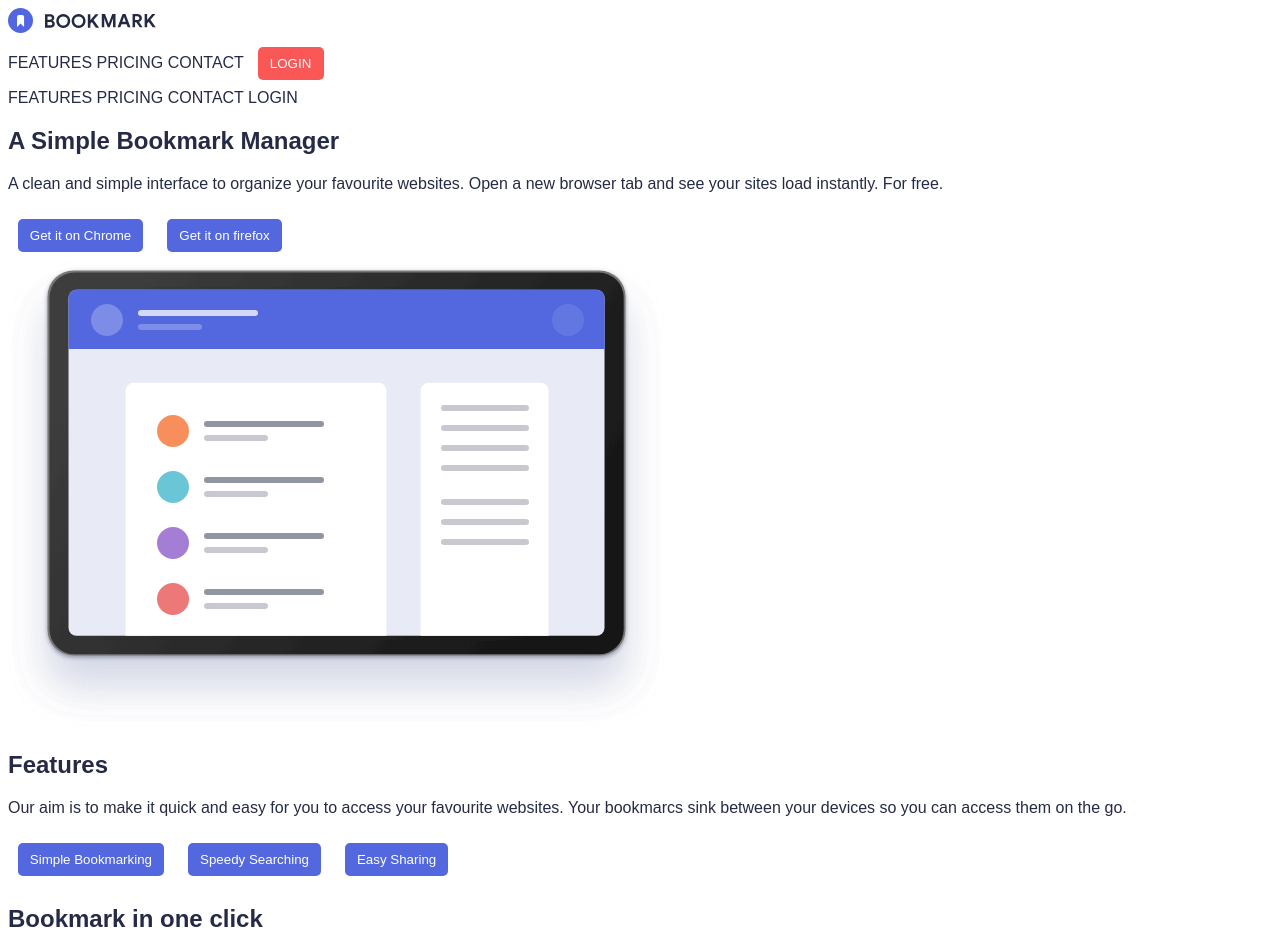
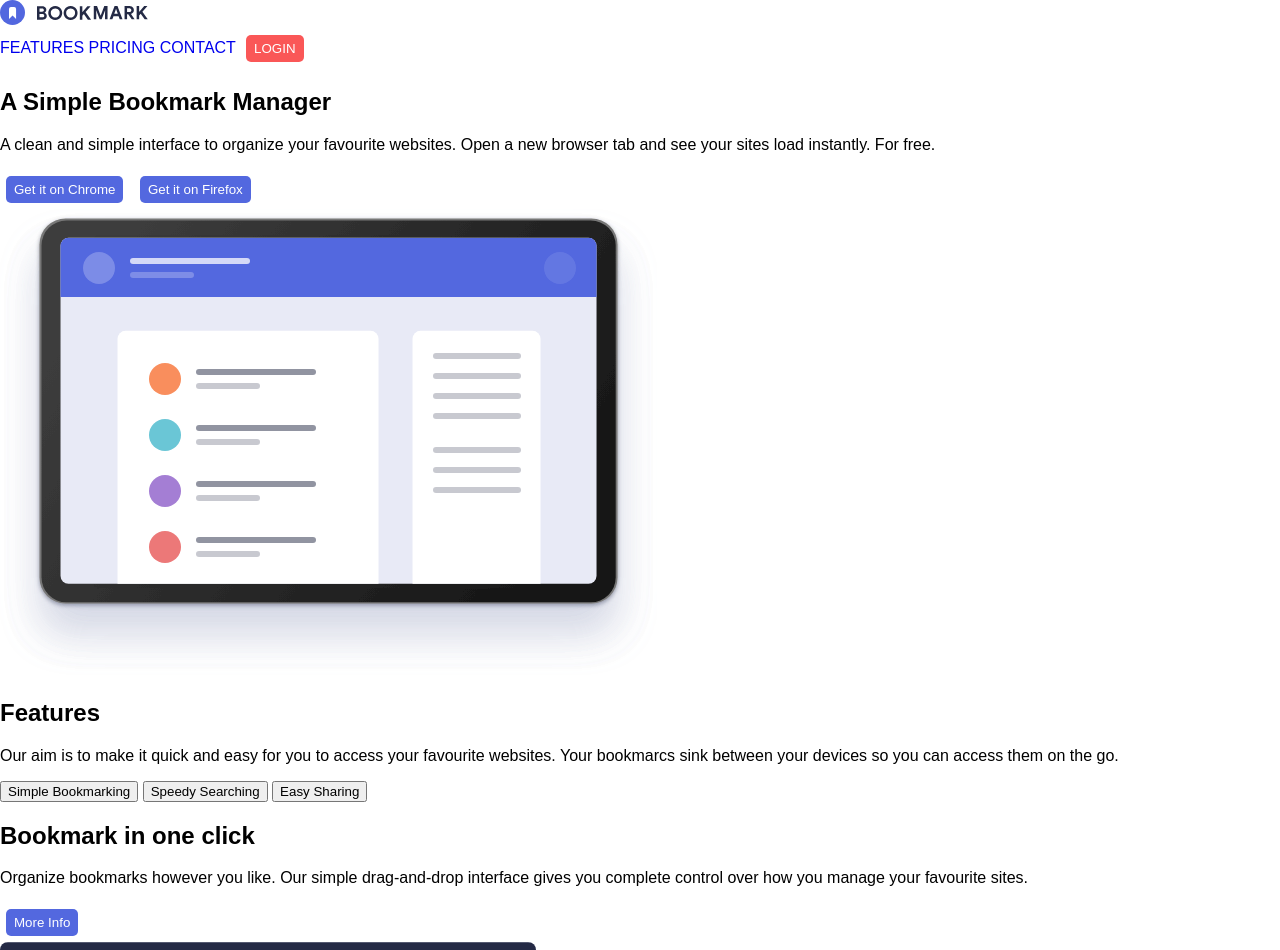
Before and after one commit to mstne03/SPRINT-1, a plain HTML site: page index.html in a window 1280 px wide. Shown: the top 950 px of the page. Drawn offline with Linux system fonts and the light colour scheme.

Commit message:
Tweaks HTML file.

```diff
--- a/index.html
+++ b/index.html
@@ -7,14 +7,15 @@
     <title>Sprint 1</title>
 </head>
 <body>
-    <header class="header">
+    <header class="container">
+        <div class="header__nav">
             <img
             src="Imagenes/logo-bookmark.svg"
             alt="bookmark logo"
             class="header__logo"
             />
 
-        <nav class="header__nav">
+            <nav class="header__nav-links">
                 <a href="#" class="header__link">FEATURES</a>
                 <a href="#" class="header__link">PRICING</a>
                 <a href="#" class="header__link">CONTACT</a>
@@ -23,132 +24,152 @@
                     LOGIN
                 </button>
             </nav>
+        </div>
     </header>
 
-    <div class="nav-overlay">
+    <!--<div class="nav-overlay">
         <nav class="nav-mobile">
             <a href="#">FEATURES</a>
             <a href="#">PRICING</a>
             <a href="#">CONTACT</a>
             <a href="#" class="nav-mobile__login">LOGIN</a>
         </nav>
-    </div>
+    </div>-->
 
-    <main class="main">
-        <section class="download">
-            <div class="download__content">
-                <h1 class="download__title">
+    <main class="container">
+        <section class="hero">
+            <div class="hero__content">
+                <h1 class="hero__content-title">
                     A Simple Bookmark Manager
                 </h1>
 
-                <p class="download__text">
+                <p class="hero__content-text">
                     A clean and simple interface to organize
                     your favourite websites. Open a new browser
                     tab and see your sites load instantly. For free.
                 </p>
 
+                <div class="hero__info-btns">
                     <button class="button">
                         Get it on Chrome
                     </button>
 
                     <button class="button">
-                    Get it on firefox
+                        Get it on Firefox
                     </button>
                 </div>
+            </div>
 
+            <div class="hero__image">
                 <img
                     src="Imagenes/illustration-hero.svg"
-                alt="tablet image"
-                class="download__image"
+                    alt="tablet img"
+                    class="hero__image-file"
                 />
+            </div>
         </section>
 
         <section class="features">
-            <h2 class="features__title">Features</h2>
+            <div class="features__header">
+                <h2 class="features__header-title">Features</h2>
 
-            <p class="features__text">
+                <p class="features__header-text">
                     Our aim is to make it quick and easy for
                     you to access your favourite websites. Your
                     bookmarcs sink between your devices so you
                     can access them on the go.
                 </p>
+            </div>
 
+            <div class="features__container">
                 <div class="features__selectors">
-                <button class="button">
+                    <button class="features__selectors-button">
                         Simple Bookmarking
                     </button>
 
-                <button class="button">
+                    <button class="features__selectors-button">
                         Speedy Searching
                     </button>
 
-                <button class="button">
+                    <button class="features__selectors-button">
                         Easy Sharing
                     </button>
                 </div>
 
-            <div class="bookmarking">
-                <div class="features__content">
-                    <h2 class="bookmarking__title">Bookmark in one click</h2>
+                <div class="features__content features__content--1 active">
+                    <div class="features__content-text">
+                        <h2 class="features__content-text-title">
+                            Bookmark in one click
+                        </h2>
 
-                    <p class="bookmarking__text">
+                        <p class="features__content-text-text">
                             Organize bookmarks however you like. Our
                             simple drag-and-drop interface gives you
                             complete control over how you manage your
                             favourite sites.
                         </p>
 
-                    <button class="bookmarking__button">
-                        More Info
-                    </button>
-                </div>
-
-                <img
-                    src="Imagenes/illustration-features-tab-1.svg"
-                    alt="browser image"
-                    class="bookmarking__image"
-                />
-            </div>
-
-            <div class="searching">
-                <div class="features__content">
-                    <h2 class="searching__title">Speedy searching section</h2>
-
-                    <p class="searching__text">
-                        Be faster when searching for a particular website.
-                    </p>
-
+                        <div class="features__content-button">
                             <button class="button">
                                 More Info
                             </button>
                         </div>
+                    </div>
 
+                    <div class="features__content-img--1">
+                        <img
+                            src="Imagenes/illustration-features-tab-1.svg"
+                            alt="browser image"
+                        />
+                    </div>
+                </div>
+
+                <div class="features__content features__content--2">
+                    <div class="features__content-text">
+                        <h2 class="features__content-text-title">Speedy searching section</h2>
+
+                        <p class="searching__text-text">
+                            Be faster when searching for a particular website.
+                        </p>
+
+                        <div class="features__content-button">
+                            <button class="button">
+                                More Info
+                            </button>
+                        </div>
+                    </div>
+
+                    <div class="features__content-img--2">
                         <img
                             src="Imagenes/illustration-features-tab-1.svg"
                             alt=""
-                    class="searching__image"
                         />
                     </div>
+                </div>
 
-            <div class="sharing">
-                <div class="features__content">
-                    <h2 class="sharing__title">Easy sharing section</h2>
+                <div class="features__content features__content--3">
+                    <div class="features__content-text">
+                        <h2 class="features__content-text-title">Easy sharing section</h2>
 
-                    <p class="sharing__text">
+                        <p class="features__content-text-text">
                             Bookmark allows you to easily share websites
                             with others.
                         </p>
 
-                    <button class="sharing__button">
+                        <div class="features__content-button">
+                            <button class="button">
                                 More Info
                             </button>
                         </div>
+                    </div>
 
+                    <div class="features__content-img--3">
                         <img
                             src="Imagenes/illustration-features-tab-1.svg"
                             alt=""
-                    class="sharing__image"
                         />
+                    </div>
+                </div>
             </div>
         </section>
 
--- a/styles/scss/base/_media-queries.scss
+++ /dev/null
@@ -1,8 +0,0 @@
-@media (max-width: 500px) {
-    .header {
-        .header__nav {
-            display: none;
-
-        }
-    }
-}
--- /dev/null
+++ b/styles/scss/base/_reset.scss
@@ -0,0 +1,33 @@
+@use 'variables';
+
+html {
+    box-sizing: border-box;
+    font-size: 62.5%;
+
+    *,
+    *::before,
+    *::after {
+        box-sizing: inherit;
+    }
+
+    body {
+        overflow-x: hidden;
+        font-family: variables.$primary-font;
+        font-size: 1.6rem;
+        margin: 0;
+        padding: 0;
+        height: 100vh;
+
+        a {
+            text-decoration: none;
+        }
+
+        img {
+            max-width: 100%;
+        }
+
+        .container {
+
+        }
+    }
+}
--- a/styles/scss/main.scss
+++ b/styles/scss/main.scss
@@ -1,40 +1,24 @@
-@use 'base/text';
+@use 'base/reset';
+@use 'base/variables';
 @use 'layout/button';
-@use 'base/media-queries';
-
-* {
-    margin: 0;
-    padding: 0;
-    box-sizing: border-box;
-}
-
-body {
-    font-family: text.$primary-font;
-    color: text.$text-color;
-}
-
-a {
-    text-decoration: none;
-    color: text.$text-color;
-}
 
 .button {
-    @include button.button-base(button.$primary-color, text.$button-text);
+    @include button.button-base(button.$primary-color, variables.$button-text);
 
     &:hover {
-        @include button.button-hover(text.$button-text, button.$primary-color);
+        @include button.button-hover(variables.$button-text, button.$primary-color);
     }
 }
 
 .button--alt {
-    @include button.button-base(button.$secondary-color, text.$button-text);
+    @include button.button-base(button.$secondary-color, variables.$button-text);
 
     &:hover {
-        @include button.button-hover(text.$button-text, button.$secondary-color);
+        @include button.button-hover(variables.$button-text, button.$secondary-color);
     }
 }
 
-.nav-overlay {
+/*.nav-overlay {
     position: fixed;
     top: 0;
     left: 0;
@@ -68,4 +52,4 @@ a {
         font-weight: bold;
       }
     }
-  }
+  }*/
```
Also changed, not shown: styles/css/style.css, styles/scss/base/_variables.scss (renamed from styles/scss/base/_text.scss), 1 other file. Lines whose indentation alone changed are shown as unchanged.
